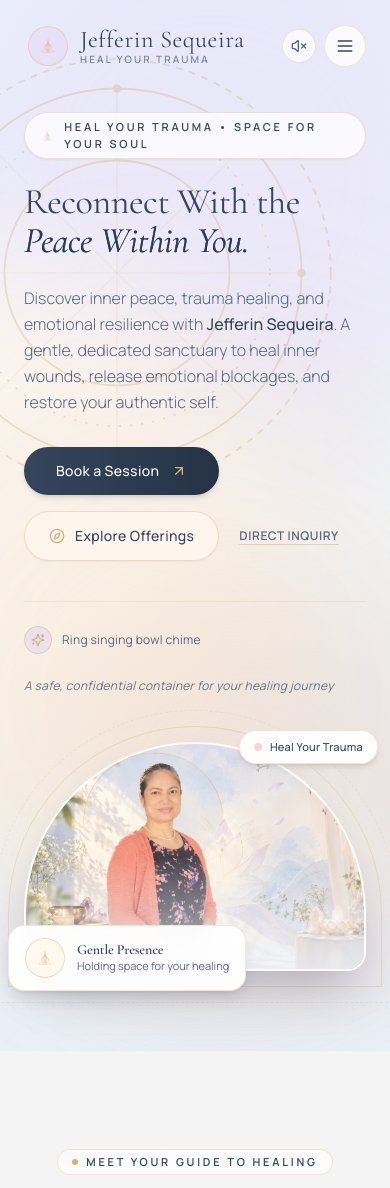
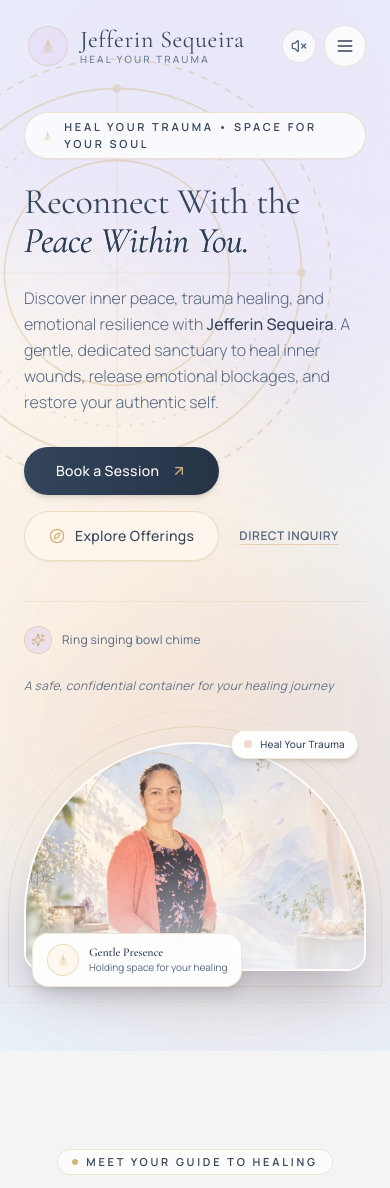
Before and after one commit to swear1style-sketch/healwithjefferin, a React (Vite) app: page / in a window 390 px wide. Shown: the top 1188 px of the page. Built offline with nearby package versions, Linux system fonts and the light colour scheme.

Commit message:
style: refine mobile responsiveness and positioning

```diff
--- a/src/components/Hero.tsx
+++ b/src/components/Hero.tsx
@@ -167,16 +167,16 @@ export const Hero: React.FC<HeroProps> = ({ onOpenContact }) => {
                 initial={{ opacity: 0, y: 15 }}
                 animate={{ opacity: 1, y: 0 }}
                 transition={{ delay: 0.7, duration: 0.8 }}
-                className="absolute -bottom-5 -left-4 sm:-left-6 bg-white/95 backdrop-blur-md px-4 py-3 rounded-2xl border border-[#D1B477]/30 shadow-lg flex items-center space-x-3"
+                className="absolute -bottom-4 left-2 sm:-bottom-5 sm:-left-6 bg-white/95 backdrop-blur-md px-3.5 py-2.5 sm:px-4 sm:py-3 rounded-2xl border border-[#D1B477]/30 shadow-lg flex items-center space-x-2.5 sm:space-x-3 z-10"
               >
-                <div className="w-10 h-10 rounded-full bg-[#FFF8EF] border border-[#D1B477]/40 flex items-center justify-center text-champagne-gold">
-                  <LotusArt className="w-5 h-5" />
+                <div className="w-8 h-8 sm:w-10 sm:h-10 rounded-full bg-[#FFF8EF] border border-[#D1B477]/40 flex items-center justify-center text-champagne-gold shrink-0">
+                  <LotusArt className="w-4 h-4 sm:w-5 sm:h-5" />
                 </div>
                 <div>
-                  <p className="font-serif text-sm font-semibold text-deep-blue-grey leading-tight">
+                  <p className="font-serif text-xs sm:text-sm font-semibold text-deep-blue-grey leading-tight">
                     Gentle Presence
                   </p>
-                  <p className="text-[11px] text-soft-slate">
+                  <p className="text-[10px] sm:text-[11px] text-soft-slate">
                     Holding space for your healing
                   </p>
                 </div>
@@ -187,10 +187,10 @@ export const Hero: React.FC<HeroProps> = ({ onOpenContact }) => {
                 initial={{ opacity: 0, y: -15 }}
                 animate={{ opacity: 1, y: 0 }}
                 transition={{ delay: 0.9, duration: 0.8 }}
-                className="absolute -top-3 -right-3 sm:-right-5 bg-white/95 backdrop-blur-md px-3.5 py-2 rounded-full border border-[#D1B477]/30 shadow-md flex items-center space-x-2"
+                className="absolute -top-3 right-2 sm:-right-5 bg-white/95 backdrop-blur-md px-3 py-1.5 sm:px-3.5 sm:py-2 rounded-full border border-[#D1B477]/30 shadow-md flex items-center space-x-2 z-10"
               >
                 <span className="w-2 h-2 rounded-full bg-[#E9B9AC] animate-pulse" />
-                <span className="text-[11px] font-medium tracking-wide text-deep-blue-grey">
+                <span className="text-[10px] sm:text-[11px] font-medium tracking-wide text-deep-blue-grey">
                   Heal Your Trauma
                 </span>
               </motion.div>
```
